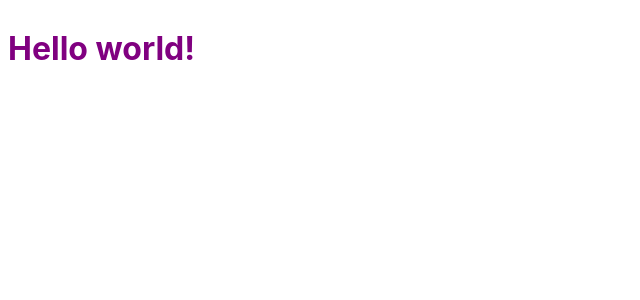
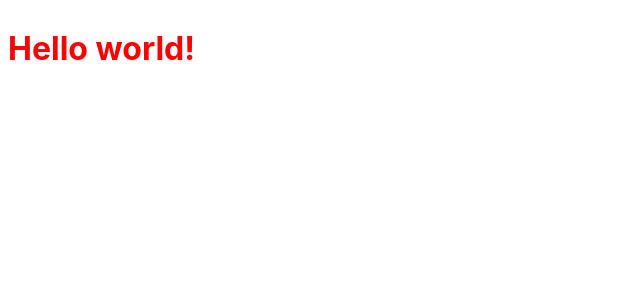
Before and after one commit to km-smith/grocery-list, a Svelte app: page / in a window 1280 px wide. Shown: the top 300 px of the page, without its empty margins (0-640 px from the left). Built offline with nearby package versions, Linux system fonts and the light colour scheme.

Commit message:
Make text red

```diff
--- a/src/App.svelte
+++ b/src/App.svelte
@@ -4,7 +4,7 @@
 
 <style>
 	h1 {
-		color: purple;
+		color: red;
 	}
 </style>
 
```
